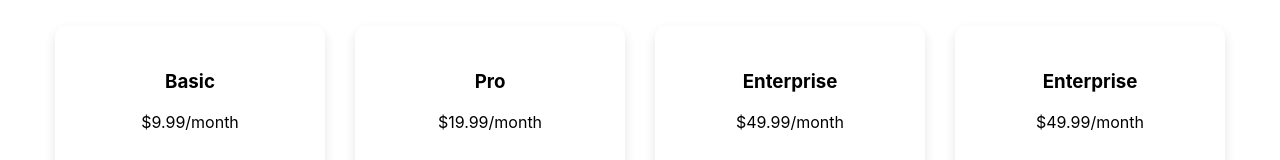
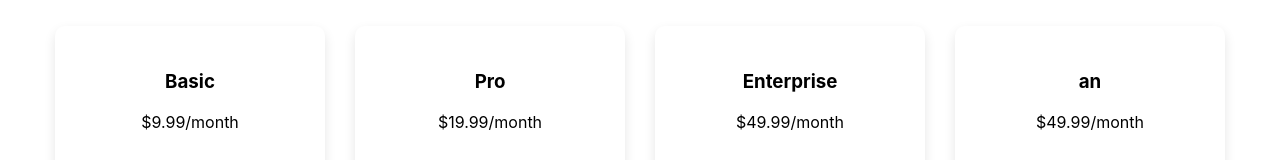
Before and after one commit to JohnshiRajpoot/Landing-Page_House-Of-Marktech-, a React (Create React App) app: page / in a window 1280 px wide. Shown: the part 1246-1406 px from the top of the page. Built offline with nearby package versions, Linux system fonts and the light colour scheme; no server answers.

Commit message:
Update PricingTable.js

```diff
--- a/src/components/PricingTable.js
+++ b/src/components/PricingTable.js
@@ -6,7 +6,7 @@ const plans = [
   { name: "Basic", price: "$9.99" },
   { name: "Pro", price: "$19.99" },
   { name: "Enterprise", price: "$49.99" },
-  { name: "Enterprise", price: "$49.99" },
+  { name: "an", price: "$49.99" },
 ];
 
 const PricingTable = () => {
```
